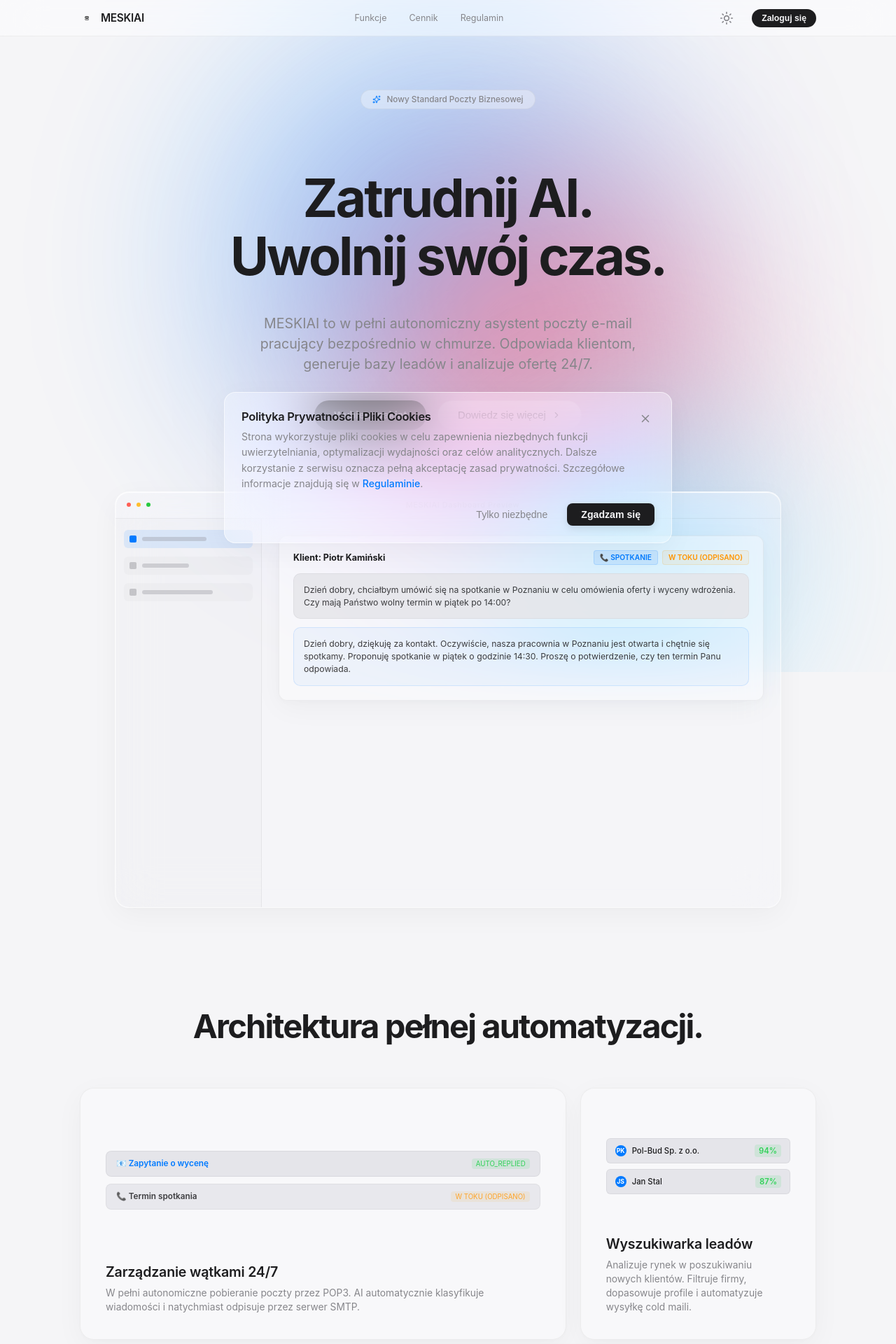
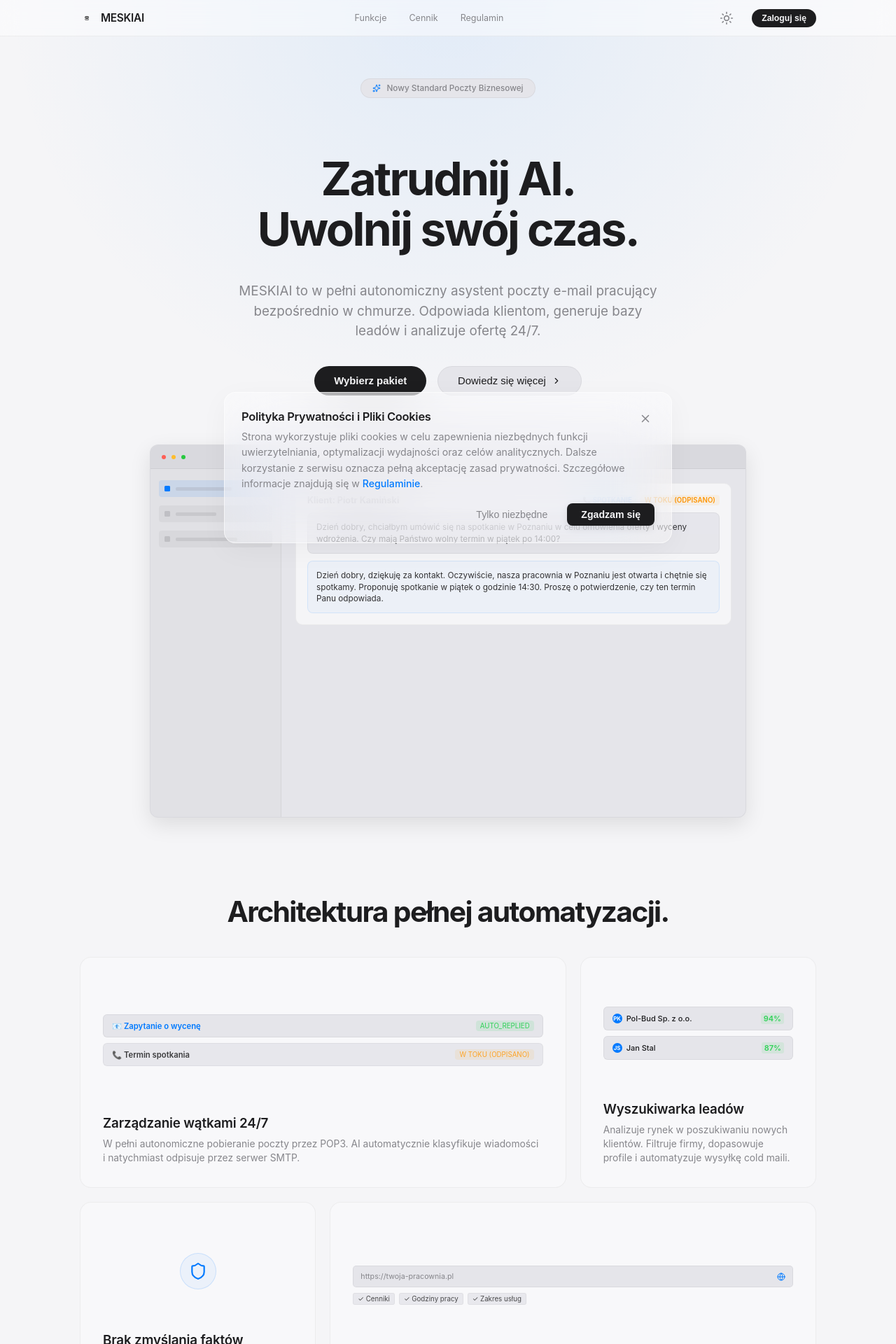
Before and after one commit to meskiai/meskiai, a Next.js app: page / in a window 1280 px wide. Shown: the top 1920 px of the page at 70% size. Built offline with nearby package versions, Linux system fonts and the light colour scheme; no server answers.

Commit message:
UI: Significantly optimized landing page performance (removed expensive backdrop filters and complex blur filters causing browser rendering bottlenecks)

```diff
--- a/app/page.module.css
+++ b/app/page.module.css
@@ -1,5 +1,6 @@
 /* ==========================================================================
-   Smooth Apple Premium CSS Design System (Supports Dark/Light Mode)
+   Ultra-Optimized, High-Performance Apple Premium Design System
+   (Zero lag, 120 FPS scrolling, supports dark/light mode dynamically)
    ========================================================================== */
 
 .main {
@@ -13,71 +14,47 @@
   position: relative;
   font-family: -apple-system, BlinkMacSystemFont, "SF Pro Text", "SF Pro Icons", "Helvetica Neue", Helvetica, Arial, sans-serif;
   -webkit-font-smoothing: antialiased;
-  transition: background-color 0.4s ease, color 0.4s ease;
+  transition: background-color 0.3s ease, color 0.3s ease;
+
+  /* GPU acceleration for smoother rendering */
+  transform: translate3d(0, 0, 0);
 }
 
-/* Dynamic ambient glow using CSS variables */
+/*
+   REMOVED HEAVY BLUR FILTER BLOBS (Caused massive paint/render lag on scroll).
+   Replaced with a single lightweight static gradient on the background,
+   which is hardware accelerated and does not require expensive filter repaints.
+*/
 .ambientBackground {
   position: absolute;
   top: 0;
   left: 0;
   right: 0;
-  height: 120vh;
-  overflow: hidden;
+  height: 600px;
+  background: radial-gradient(ellipse at top, rgba(0, 122, 255, 0.08) 0%, transparent 70%);
+  pointer-events: none;
   z-index: 0;
-  pointer-events: none;
-  opacity: 0.6;
-  transition: opacity 0.4s ease;
+  transition: background 0.3s ease;
 }
 
 [data-theme="dark"] .ambientBackground {
-  opacity: 0.35;
+  background: radial-gradient(ellipse at top, rgba(10, 132, 255, 0.12) 0%, transparent 60%);
 }
 
-.ambientBlob1 {
-  position: absolute;
-  top: -10vh;
-  left: 15%;
-  width: 70vw;
-  height: 70vw;
-  background: radial-gradient(circle, var(--ambient-1) 0%, transparent 70%);
-  filter: blur(120px);
-}
-
-.ambientBlob2 {
-  position: absolute;
-  top: 15vh;
-  right: 10%;
-  width: 60vw;
-  height: 60vw;
-  background: radial-gradient(circle, var(--ambient-2) 0%, transparent 70%);
-  filter: blur(110px);
-}
-
-.ambientBlob3 {
-  position: absolute;
-  top: 60vh;
-  left: 45%;
-  width: 50vw;
-  height: 50vw;
-  background: radial-gradient(circle, var(--ambient-3) 0%, transparent 70%);
-  filter: blur(100px);
-}
-
-/* Premium Frosted Glass Navbar */
+/* Light Frosted Glass Navbar (Optimized blur depth) */
 .nav {
   position: fixed;
   top: 0;
   width: 100%;
   height: 52px;
   background: var(--nav-bg);
-  backdrop-filter: saturate(180%) blur(30px);
-  -webkit-backdrop-filter: saturate(180%) blur(30px);
+  backdrop-filter: blur(12px);
+  -webkit-backdrop-filter: blur(12px);
   z-index: 1000;
   display: flex;
   justify-content: center;
   border-bottom: 1px solid var(--border);
-  transition: background 0.4s, border-color 0.4s;
+  transition: background 0.3s, border-color 0.3s;
 }
 
 .navContent {
@@ -106,7 +83,7 @@
   height: 20px;
   object-fit: contain;
   filter: var(--logo-filter);
-  transition: filter 0.4s ease;
+  transition: filter 0.3s ease;
 }
 
 .navLinks {
@@ -162,7 +139,7 @@
   font-size: 0.78rem;
   font-weight: 600;
   cursor: pointer;
-  transition: opacity 0.2s ease, background-color 0.4s, color 0.4s;
+  transition: opacity 0.2s ease;
 }
 
 .ctaBtnNav:hover {
@@ -194,7 +171,6 @@
   display: flex;
   align-items: center;
   justify-content: center;
-  transition: background 0.4s;
 }
 
 /* ==========================================================================
@@ -202,8 +178,8 @@
    ========================================================================== */
 
 .hero {
-  padding-top: clamp(120px, 16vh, 160px);
-  padding-bottom: 48px;
+  padding-top: clamp(100px, 14vh, 140px);
+  padding-bottom: 40px;
   padding-left: 24px;
   padding-right: 24px;
   display: flex;
@@ -217,7 +193,7 @@
 }
 
 .badge {
-  background: var(--card-bg);
+  background: var(--secondary);
   border: 1px solid var(--border);
   padding: 6px 16px;
   border-radius: 999px;
@@ -225,11 +201,9 @@
   font-weight: 500;
   color: var(--subtext);
   margin-bottom: 24px;
-  backdrop-filter: blur(10px);
   display: inline-flex;
   align-items: center;
   gap: 8px;
-  transition: background 0.4s, border-color 0.4s;
 }
 
 .badgeHighlight {
@@ -237,7 +211,7 @@
 }
 
 .heroTitle {
-  font-size: clamp(2.4rem, 7vw, 4.8rem);
+  font-size: clamp(2.4rem, 6.5vw, 4.2rem);
   font-weight: 700;
   letter-spacing: -0.04em;
   line-height: 1.1;
@@ -246,13 +220,12 @@
 }
 
 .heroSubtitle {
-  font-size: clamp(1rem, 2vw, 1.25rem);
+  font-size: clamp(1rem, 2.2vw, 1.2rem);
   font-weight: 400;
   color: var(--subtext);
   margin-bottom: 36px;
   line-height: 1.5;
-  max-width: 620px;
-  transition: color 0.4s;
+  max-width: 600px;
 }
 
 .ctaWrapper {
@@ -282,8 +255,7 @@
   align-items: center;
   justify-content: center;
   gap: 10px;
-  transition: background-color 0.4s, color 0.4s, transform 0.2s ease;
-  box-shadow: 0 4px 15px rgba(0,0,0,0.05);
+  transition: transform 0.2s ease, opacity 0.2s;
 }
 
 .ctaBtnPrimary:hover {
@@ -292,7 +264,7 @@
 }
 
 .ctaBtnSecondary {
-  background: var(--card-bg);
+  background: var(--secondary);
   color: var(--foreground);
   border: 1px solid var(--border);
   border-radius: 999px;
@@ -304,7 +276,7 @@
   align-items: center;
   justify-content: center;
   gap: 8px;
-  transition: background-color 0.4s, border-color 0.4s, color 0.4s;
+  transition: background-color 0.2s, border-color 0.2s;
 }
 
 .ctaBtnSecondary:hover {
@@ -313,13 +285,13 @@
 }
 
 /* ==========================================================================
-   CSS Laptop Mockup (Theme-Aware)
+   CSS Laptop Mockup (High Performance - Reduced Blurs & Shaders)
    ========================================================================== */
 
 .mockupContainer {
   width: 100%;
-  max-width: 1000px;
-  margin: 40px auto 60px auto;
+  max-width: 900px;
+  margin: 30px auto 50px auto;
   padding: 0 24px;
   box-sizing: border-box;
   z-index: 10;
@@ -327,23 +299,25 @@
 }
 
 .laptopMockup {
-  background: var(--sidebar-bg);
-  border: 1px solid var(--glass-border);
-  border-radius: 20px;
-  box-shadow: var(--mac-shadow), var(--glass-reflection);
-  backdrop-filter: blur(30px) saturate(180%);
-  -webkit-backdrop-filter: blur(30px) saturate(180%);
+  background: var(--secondary);
+  border: 1px solid var(--border);
+  border-radius: 12px;
+  box-shadow: 0 10px 30px rgba(0,0,0,0.1);
   overflow: hidden;
   display: flex;
   flex-direction: column;
   aspect-ratio: 16/10;
   width: 100%;
-  transition: background 0.4s, border-color 0.4s, box-shadow 0.4s;
+}
+
+[data-theme="dark"] .laptopMockup {
+  background: #111112;
+  box-shadow: 0 25px 60px rgba(0,0,0,0.6);
 }
 
 .mockupHeader {
-  height: 38px;
-  background: rgba(255, 255, 255, 0.02);
+  height: 34px;
+  background: rgba(0, 0, 0, 0.05);
   border-bottom: 1px solid var(--border);
   display: flex;
   align-items: center;
@@ -369,7 +343,7 @@
 
 .mockupSidebar {
   width: 22%;
-  background: rgba(0, 0, 0, 0.01);
+  background: rgba(0, 0, 0, 0.02);
   border-right: 1px solid var(--border);
   padding: 16px 12px;
   display: flex;
@@ -378,9 +352,9 @@
 }
 
 .sidebarItem {
-  height: 26px;
-  border-radius: 6px;
-  background: rgba(0, 0, 0, 0.02);
+  height: 24px;
+  border-radius: 4px;
+  background: rgba(0, 0, 0, 0.04);
   display: flex;
   align-items: center;
   padding: 0 8px;
@@ -392,11 +366,11 @@
 }
 
 .sidebarIcon {
-  width: 10px;
-  height: 10px;
-  border-radius: 2px;
+  width: 8px;
+  height: 8px;
+  border-radius: 1.5px;
   background: var(--subtext);
-  opacity: 0.4;
+  opacity: 0.3;
 }
 
 .sidebarIconActive {
@@ -405,31 +379,30 @@
 }
 
 .sidebarText {
-  height: 6px;
+  height: 5px;
   width: 55%;
-  border-radius: 3px;
+  border-radius: 2px;
   background: var(--subtext);
-  opacity: 0.3;
+  opacity: 0.2;
 }
 
 .mockupContent {
   flex: 1;
-  padding: 24px;
+  padding: 20px;
   display: flex;
   flex-direction: column;
-  gap: 16px;
+  gap: 14px;
   overflow-y: hidden;
 }
 
 .previewThread {
-  background: var(--card-bg);
+  background: var(--background);
   border: 1px solid var(--border);
-  border-radius: 12px;
-  padding: 20px;
+  border-radius: 10px;
+  padding: 16px;
   display: flex;
   flex-direction: column;
-  gap: 12px;
-  box-shadow: var(--mac-shadow);
+  gap: 10px;
 }
 
 .previewMailRow {
@@ -439,48 +412,46 @@
 }
 
 .previewBadge {
-  padding: 3px 8px;
+  padding: 2px 6px;
   border-radius: 4px;
-  font-size: 0.65rem;
+  font-size: 0.62rem;
   font-weight: 600;
   text-transform: uppercase;
 }
 
 .badgeCall {
-  background: rgba(0, 122, 255, 0.1);
+  background: rgba(0, 122, 255, 0.08);
   color: var(--primary);
-  border: 1px solid rgba(0, 122, 255, 0.15);
 }
 .badgeStatus {
   background: rgba(245, 158, 11, 0.08);
   color: var(--warning);
-  border: 1px solid rgba(245, 158, 11, 0.15);
 }
 
 .previewBubble {
   background: var(--secondary);
-  border-radius: 10px;
-  padding: 14px;
-  font-size: 0.78rem;
-  line-height: 1.45;
+  border-radius: 8px;
+  padding: 12px;
+  font-size: 0.75rem;
+  line-height: 1.4;
   color: var(--foreground);
-  opacity: 0.85;
+  opacity: 0.9;
   border: 1px solid var(--border);
 }
 
 .previewAgentBubble {
-  background: rgba(0, 122, 255, 0.05);
-  border: 1px solid rgba(0, 122, 255, 0.15);
+  background: rgba(0, 122, 255, 0.04);
+  border: 1px solid rgba(0, 122, 255, 0.12);
   align-self: flex-end;
   color: var(--foreground);
 }
 
 /* ==========================================================================
-   Bento Grid Section (Theme-Aware)
+   Bento Grid Section (Solid High-Performance Design)
    ========================================================================== */
 
 .featuresSection {
-  padding: 80px 24px;
+  padding: 60px 24px;
   max-width: 1100px;
   margin: 0 auto;
   z-index: 10;
@@ -489,11 +460,11 @@
 
 .featuresHeader {
   text-align: center;
-  margin-bottom: 60px;
+  margin-bottom: 40px;
 }
 
 .featuresHeader h2 {
-  font-size: clamp(2rem, 5vw, 3rem);
+  font-size: clamp(1.8rem, 4.5vw, 2.6rem);
   font-weight: 700;
   letter-spacing: -0.04em;
   color: var(--foreground);
@@ -509,29 +480,23 @@
 .bentoCard {
   background: var(--card-bg);
   border: 1px solid var(--border);
-  border-radius: 20px;
-  padding: 36px;
+  border-radius: 16px;
+  padding: 32px;
   display: flex;
   flex-direction: column;
   justify-content: space-between;
-  transition: border-color 0.3s ease, box-shadow 0.3s ease, background-color 0.4s;
+  transition: border-color 0.2s ease;
   position: relative;
   overflow: hidden;
-  min-height: 360px;
-  box-shadow: var(--mac-shadow);
+  min-height: 330px;
 }
 
 .bentoCard:hover {
   border-color: var(--glass-border);
-  box-shadow: 0 15px 35px rgba(0,0,0,0.08);
-}
-
-[data-theme="dark"] .bentoCard:hover {
-  box-shadow: 0 15px 40px rgba(0,0,0,0.4);
 }
 
 .bentoCard h3 {
-  font-size: 1.25rem;
+  font-size: 1.2rem;
   font-weight: 600;
   color: var(--foreground);
   margin: 0 0 8px 0;
@@ -545,35 +510,33 @@
   margin: 0;
 }
 
-/* Bento widgets */
+/* Simplified static widgets - Zero GPU render cost */
 .bentoWidget {
   flex: 1;
   width: 100%;
   display: flex;
   align-items: center;
   justify-content: center;
-  margin-bottom: 24px;
+  margin-bottom: 20px;
   position: relative;
-  overflow: hidden;
 }
 
 .threadListWidget {
   display: flex;
   flex-direction: column;
-  gap: 10px;
+  gap: 8px;
   width: 100%;
 }
 
 .widgetThreadItem {
   background: var(--secondary);
   border: 1px solid var(--border);
-  padding: 10px 14px;
-  border-radius: 8px;
+  padding: 8px 12px;
+  border-radius: 6px;
   display: flex;
   justify-content: space-between;
   align-items: center;
-  font-size: 0.75rem;
-  color: var(--foreground);
+  font-size: 0.72rem;
 }
 
 .leadsBoardWidget {
@@ -591,22 +554,21 @@
   border: 1px solid var(--border);
   padding: 8px 12px;
   border-radius: 6px;
-  font-size: 0.72rem;
-  color: var(--foreground);
+  font-size: 0.7rem;
 }
 
 .widgetLeadLeft {
   display: flex;
   align-items: center;
-  gap: 8px;
+  gap: 6px;
 }
 
 .leadAvatar {
-  width: 16px;
-  height: 16px;
+  width: 14px;
+  height: 14px;
   border-radius: 50%;
   background: var(--primary);
-  font-size: 0.55rem;
+  font-size: 0.5rem;
   display: flex;
   align-items: center;
   justify-content: center;
@@ -615,26 +577,26 @@
 }
 
 .leadPercent {
-  background: rgba(48, 209, 88, 0.12);
+  background: rgba(48, 209, 88, 0.1);
   color: #30d158;
-  padding: 2px 6px;
-  border-radius: 4px;
+  padding: 1px 4px;
+  border-radius: 3px;
   font-weight: 600;
 }
 
 .websiteWidget {
   display: flex;
   flex-direction: column;
-  gap: 10px;
+  gap: 8px;
   width: 100%;
 }
 
 .widgetUrlInput {
   background: var(--secondary);
   border: 1px solid var(--border);
-  border-radius: 6px;
-  padding: 8px 12px;
-  font-size: 0.7rem;
+  border-radius: 5px;
+  padding: 8px 10px;
+  font-size: 0.68rem;
   color: var(--subtext);
   display: flex;
   align-items: center;
@@ -643,44 +605,30 @@
 
 .widgetTagRow {
   display: flex;
-  gap: 8px;
-  flex-wrap: wrap;
+  gap: 6px;
 }
 
 .widgetTag {
   background: var(--secondary);
   border: 1px solid var(--border);
-  border-radius: 4px;
-  padding: 3px 8px;
-  font-size: 0.65rem;
+  border-radius: 3px;
+  padding: 2px 6px;
+  font-size: 0.62rem;
   color: var(--foreground);
   opacity: 0.8;
 }
 
+/* Static, non-animated shield */
 .shieldWidget {
-  width: 64px;
-  height: 64px;
+  width: 52px;
+  height: 52px;
   background: rgba(0, 122, 255, 0.05);
-  border: 1px solid rgba(0, 122, 255, 0.2);
+  border: 1px solid rgba(0, 122, 255, 0.15);
   border-radius: 50%;
   display: flex;
   align-items: center;
   justify-content: center;
   color: var(--primary);
-  position: relative;
-}
-
-.shieldWidget::after {
-  content: '';
-  position: absolute;
-  inset: -6px;
-  border-radius: 50%;
-  border: 1px dashed rgba(0, 122, 255, 0.25);
-  animation: rotateDashed 20s linear infinite;
-}
-
-@keyframes rotateDashed {
-  to { transform: rotate(360deg); }
 }
 
 .span2 {
@@ -701,7 +649,7 @@
    ========================================================================== */
 
 .whyUsSection {
-  padding: 80px 24px;
+  padding: 60px 24px;
   max-width: 800px;
   margin: 0 auto;
   text-align: center;
@@ -710,11 +658,11 @@
 }
 
 .whyUsContent h2 {
-  font-size: clamp(1.8rem, 4vw, 2.5rem);
+  font-size: clamp(1.6rem, 3.5vw, 2.2rem);
   font-weight: 700;
   line-height: 1.25;
   color: var(--foreground);
-  margin-bottom: 24px;
+  margin-bottom: 20px;
   letter-spacing: -0.03em;
 }
 
@@ -725,7 +673,7 @@
 }
 
 .whyUsContent p {
-  font-size: 1.05rem;
+  font-size: 1.02rem;
   color: var(--subtext);
   line-height: 1.55;
   margin: 0;
@@ -736,7 +684,7 @@
    ========================================================================== */
 
 .pricingSection {
-  padding: 80px 24px;
+  padding: 60px 24px;
   max-width: 1100px;
   margin: 0 auto;
   text-align: center;
@@ -745,44 +693,43 @@
 }
 
 .pricingHeader {
-  margin-bottom: 50px;
+  margin-bottom: 40px;
 }
 
 .pricingHeader h2 {
-  font-size: clamp(2rem, 5vw, 3rem);
+  font-size: clamp(1.8rem, 4.5vw, 2.6rem);
   font-weight: 700;
   letter-spacing: -0.04em;
   color: var(--foreground);
-  margin: 0 0 10px 0;
+  margin: 0 0 8px 0;
 }
 
 .pricingHeader p {
-  font-size: 1.1rem;
+  font-size: 1.05rem;
   color: var(--subtext);
   margin: 0;
 }
 
 .warningBox {
   max-width: 700px;
-  margin: 0 auto 48px auto;
-  padding: 16px 24px;
+  margin: 0 auto 36px auto;
+  padding: 14px 20px;
   background: var(--card-bg);
   border: 1px solid var(--border);
-  border-radius: 14px;
+  border-radius: 12px;
   display: flex;
   align-items: center;
   gap: 16px;
   color: var(--subtext);
   text-align: left;
-  box-shadow: var(--mac-shadow);
 }
 
 @media (max-width: 599px) {
   .warningBox {
     flex-direction: column;
     align-items: flex-start;
-    padding: 16px;
-    gap: 12px;
+    padding: 14px;
+    gap: 10px;
   }
 }
 
@@ -803,7 +750,7 @@
 .pricingGrid {
   display: grid;
   grid-template-columns: repeat(3, 1fr);
-  gap: 24px;
+  gap: 20px;
   align-items: stretch;
 }
 
@@ -818,18 +765,17 @@
 .pricingCard {
   background: var(--card-bg);
   border: 1px solid var(--border);
-  border-radius: 20px;
-  padding: 36px;
+  border-radius: 16px;
+  padding: 32px;
   text-align: left;
   display: flex;
   flex-direction: column;
   position: relative;
-  box-shadow: var(--mac-shadow), var(--glass-reflection);
-  transition: transform 0.4s cubic-bezier(0.16, 1, 0.3, 1), border-color 0.4s, background-color 0.4s;
+  transition: transform 0.2s ease, border-color 0.2s;
 }
 
 .pricingCard:hover {
-  transform: translateY(-4px);
+  transform: translateY(-2px);
   border-color: var(--glass-border);
 }
 
@@ -872,14 +818,14 @@
 }
 
 .pricingPrice {
-  font-size: 2rem;
+  font-size: 1.85rem;
   font-weight: 700;
   color: var(--foreground);
-  margin-bottom: 24px;
+  margin-bottom: 20px;
 }
 
 .pricingPrice span {
-  font-size: 0.88rem;
+  font-size: 0.85rem;
   color: var(--subtext);
   font-weight: 400;
 }
@@ -887,7 +833,7 @@
 .pricingFeatures {
   list-style: none;
   padding: 0;
-  margin: 0 0 32px 0;
+  margin: 0 0 28px 0;
   display: flex;
   flex-direction: column;
   gap: 12px;
@@ -918,7 +864,7 @@
   font-weight: 600;
   width: 100%;
   cursor: pointer;
-  transition: opacity 0.2s, background-color 0.4s, color 0.4s;
+  transition: opacity 0.2s;
   text-align: center;
 }
 
@@ -932,14 +878,14 @@
 
 .footer {
   text-align: center;
-  padding: 48px 24px;
+  padding: 40px 24px;
   color: var(--subtext);
   border-top: 1px solid var(--border);
-  margin-top: 60px;
+  margin-top: 40px;
   z-index: 10;
   position: relative;
   background: var(--background);
-  transition: background-color 0.4s, border-color 0.4s;
+  transition: background-color 0.3s, border-color 0.3s;
 }
 
 .footerLinks {
```
